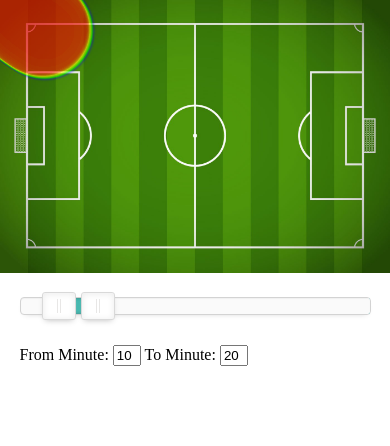
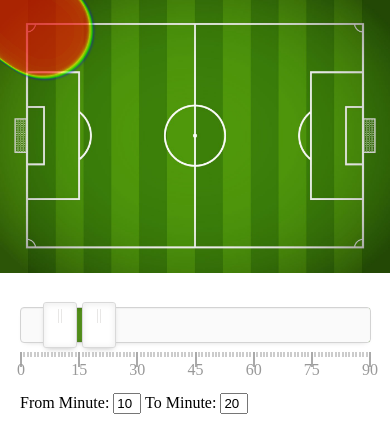
Before and after one commit to christof-gletscherelf/gletscherelf, a plain HTML site: page index.html in a window 390 px wide. Drawn offline with Linux system fonts and the light colour scheme.

Commit message:
larger handles to support mobile usage

```diff
--- a/index.html
+++ b/index.html
@@ -8,6 +8,7 @@
 
   <link rel="stylesheet" href="stylesheets/nouislider.css">
   <link rel="stylesheet" href="stylesheets/nouislider.tooltips.css">
+  <link rel="stylesheet" href="stylesheets/nouislider.pips.css">
   <link rel="stylesheet" href="stylesheets/heatmap.css">
 
   <title>Gletscherelf Bewegungsprofil</title>
--- a/javascripts/main.js
+++ b/javascripts/main.js
@@ -24,7 +24,11 @@ window.onload = function() {
       },
       format: wNumb({
         decimals: 0,
-      })
+      }),
+      pips: {
+        mode: 'values',
+        values: [0,15,30,45,60,75,90]
+      }
     });
 
     var fromMinute = document.getElementById('fromMinute');
--- a/stylesheets/heatmap.css
+++ b/stylesheets/heatmap.css
@@ -12,7 +12,7 @@ img {
 
 .row {
   margin: 10px auto;
-  padding: 10px;
+  padding: 20px;
   width: 90%;
 }
 
--- a/stylesheets/nouislider.css
+++ b/stylesheets/nouislider.css
@@ -61,11 +61,11 @@
 /* Slider size and handle placement;
  */
 .noUi-horizontal {
-	height: 18px;
+	height: 36px;
 }
 .noUi-horizontal .noUi-handle {
 	width: 34px;
-	height: 28px;
+	height: 46px;
 	left: -17px;
 	top: -6px;
 }
@@ -86,7 +86,7 @@
 	box-shadow: inset 0 1px 1px #f0f0f0;
 }
 .noUi-connect {
-	background: #3FB8AF;
+	background: #48890B;
 	box-shadow: inset 0 0 3px rgba(51,51,51,0.45);
 -webkit-transition: background 450ms;
 	transition: background 450ms;
--- /dev/null
+++ b/stylesheets/nouislider.pips.css
@@ -0,0 +1,93 @@
+
+/* Base;
+ *
+ */
+.noUi-pips,
+.noUi-pips * {
+-moz-box-sizing: border-box;
+	box-sizing: border-box;
+}
+.noUi-pips {
+	position: absolute;
+	color: #999;
+}
+
+/* Values;
+ *
+ */
+.noUi-value {
+	position: absolute;
+	text-align: center;
+}
+.noUi-value-sub {
+	color: #ccc;
+	font-size: 10px;
+}
+
+/* Markings;
+ *
+ */
+.noUi-marker {
+	position: absolute;
+	background: #CCC;
+}
+.noUi-marker-sub {
+	background: #AAA;
+}
+.noUi-marker-large {
+	background: #AAA;
+}
+
+/* Horizontal layout;
+ *
+ */
+.noUi-pips-horizontal {
+	padding: 10px 0;
+	height: 80px;
+	top: 100%;
+	left: 0;
+	width: 100%;
+}
+.noUi-value-horizontal {
+	-webkit-transform: translate3d(-50%,50%,0);
+	transform: translate3d(-50%,50%,0);
+}
+
+.noUi-marker-horizontal.noUi-marker {
+	margin-left: -1px;
+	width: 2px;
+	height: 5px;
+}
+.noUi-marker-horizontal.noUi-marker-sub {
+	height: 10px;
+}
+.noUi-marker-horizontal.noUi-marker-large {
+	height: 15px;
+}
+
+/* Vertical layout;
+ *
+ */
+.noUi-pips-vertical {
+	padding: 0 10px;
+	height: 100%;
+	top: 0;
+	left: 100%;
+}
+.noUi-value-vertical {
+	-webkit-transform: translate3d(0,-50%,0);
+	transform: translate3d(0,-50%,0);
+	padding-left: 25px;
+}
+
+.noUi-marker-vertical.noUi-marker {
+	width: 5px;
+	height: 2px;
+	margin-top: -1px;
+}
+.noUi-marker-vertical.noUi-marker-sub {
+	width: 10px;
+}
+.noUi-marker-vertical.noUi-marker-large {
+	width: 15px;
+}
```
